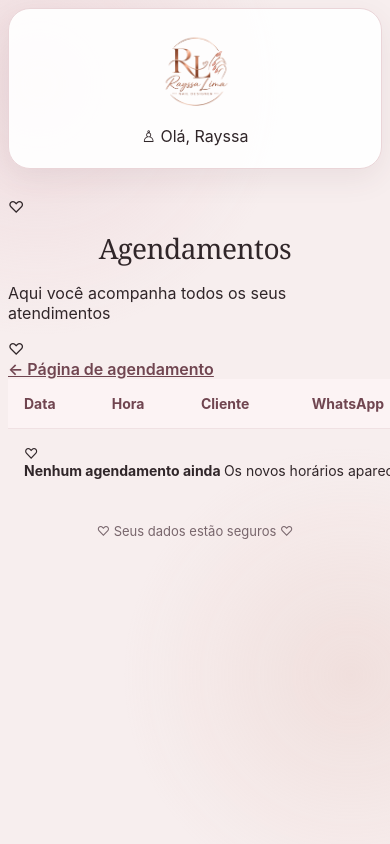
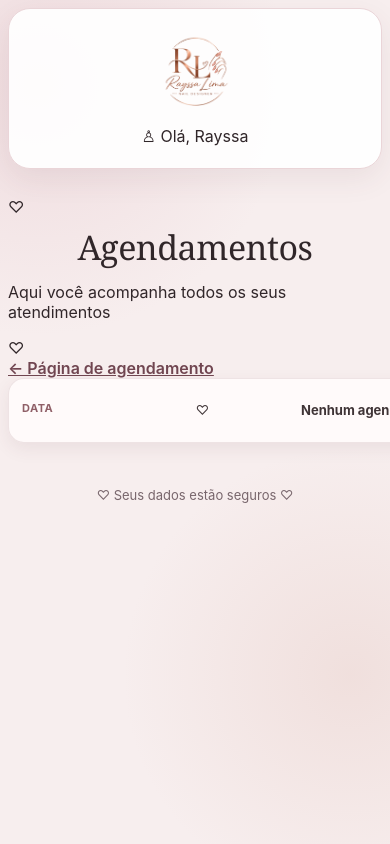
Before and after one commit to viniciusmacciel18-rgb/Agendamentos-, a Flask app: template templates/admin.html in a window 390 px wide; the page is wider, and only the part inside the window is pictured. Run offline with Flask 3, Linux system fonts and the light colour scheme; the template is opened without the code that fills it, so the values that code supplies are empty; some libraries are stand-ins or nearby versions.

Commit message:
Update style.css

```diff
--- a/static/style.css
+++ b/static/style.css
@@ -953,3 +953,260 @@ footer {
         letter-spacing: 2px;
     }
 }
+/* =========================================================
+   AJUSTE RESPONSIVO — PAINEL DE AGENDAMENTOS NO CELULAR
+   ========================================================= */
+
+@media (max-width: 700px) {
+
+    /* Evita qualquer conteúdo ultrapassar a tela */
+    html,
+    body {
+        width: 100%;
+        max-width: 100%;
+        overflow-x: hidden;
+    }
+
+    body {
+        padding: 12px;
+    }
+
+    /* Cartão principal */
+    .card {
+        width: 100%;
+        max-width: 100%;
+        box-sizing: border-box;
+    }
+
+    /* Título */
+    h1 {
+        font-size: 38px;
+        line-height: 1.1;
+        margin-top: 12px;
+    }
+
+    /* Texto abaixo do título */
+    .sub {
+        font-size: 14px;
+        line-height: 1.5;
+        padding: 0 8px;
+    }
+
+    /* =====================================================
+       PAINEL ADMINISTRATIVO
+       ===================================================== */
+
+    /* Área que contém a tabela */
+    .admin-card,
+    .appointments-card,
+    .table-container {
+        width: 100%;
+        max-width: 100%;
+        box-sizing: border-box;
+        overflow: hidden;
+    }
+
+    /* Tabela */
+    table {
+        width: 100%;
+        border-collapse: separate;
+        border-spacing: 0;
+    }
+
+    /* Esconde o cabeçalho da tabela no celular */
+    table thead {
+        display: none;
+    }
+
+    /* Cada linha vira um cartão */
+    table tbody,
+    table tr {
+        display: block;
+        width: 100%;
+    }
+
+    table tr {
+        box-sizing: border-box;
+        margin: 0 0 16px 0;
+        padding: 16px;
+        background: rgba(255, 250, 250, 0.95);
+        border: 1px solid rgba(143, 95, 103, 0.15);
+        border-radius: 18px;
+        box-shadow: 0 6px 18px rgba(90, 55, 60, 0.08);
+    }
+
+    /* Cada célula ocupa uma linha */
+    table td {
+        display: flex;
+        align-items: flex-start;
+        justify-content: space-between;
+        gap: 12px;
+        width: 100%;
+        min-width: 0;
+        box-sizing: border-box;
+        padding: 9px 0;
+        border: none;
+        text-align: right;
+        font-size: 14px;
+        line-height: 1.4;
+        word-break: break-word;
+        overflow-wrap: anywhere;
+    }
+
+    /* Linha separadora suave */
+    table td + td {
+        border-top: 1px solid rgba(143, 95, 103, 0.08);
+    }
+
+    /* Nomes dos campos */
+    table td::before {
+        flex: 0 0 92px;
+        text-align: left;
+        font-weight: 700;
+        color: #8f5f67;
+        font-size: 12px;
+        text-transform: uppercase;
+        letter-spacing: 0.5px;
+    }
+
+    /* Data */
+    table td:nth-child(1)::before {
+        content: "Data";
+    }
+
+    /* Hora */
+    table td:nth-child(2)::before {
+        content: "Hora";
+    }
+
+    /* Cliente */
+    table td:nth-child(3)::before {
+        content: "Cliente";
+    }
+
+    /* WhatsApp */
+    table td:nth-child(4)::before {
+        content: "WhatsApp";
+    }
+
+    /* Serviço */
+    table td:nth-child(5)::before {
+        content: "Serviço";
+    }
+
+    /* Observação */
+    table td:nth-child(6)::before {
+        content: "Observação";
+    }
+
+    /* Ação */
+    table td:nth-child(7)::before {
+        content: "Ação";
+    }
+
+    /* Texto das células */
+    table td {
+        color: #3f3436;
+    }
+
+    /* Serviço pode ocupar mais espaço */
+    table td:nth-child(5) {
+        align-items: flex-start;
+    }
+
+    /* Observação */
+    table td:nth-child(6) {
+        align-items: flex-start;
+    }
+
+    /* Botão cancelar */
+    table td:nth-child(7) {
+        display: flex;
+        justify-content: center;
+        padding-top: 14px;
+        margin-top: 4px;
+    }
+
+    table td:nth-child(7)::before {
+        display: none;
+    }
+
+    table td:nth-child(7) form {
+        width: 100%;
+    }
+
+    table td:nth-child(7) button,
+    table td:nth-child(7) input[type="submit"] {
+        width: 100%;
+        min-height: 44px;
+        border-radius: 999px;
+        font-size: 14px;
+        font-weight: 600;
+        cursor: pointer;
+    }
+
+    /* =====================================================
+       LINK "PÁGINA DE AGENDAMENTO"
+       ===================================================== */
+
+    a {
+        max-width: 100%;
+    }
+
+    /* =====================================================
+       LOGO / CABEÇALHO
+       ===================================================== */
+
+    .logo img {
+        max-width: 145px;
+        height: auto;
+    }
+
+    /* =====================================================
+       MENSAGEM QUANDO NÃO HÁ AGENDAMENTOS
+       ===================================================== */
+
+    .empty,
+    .no-appointments {
+        width: 100%;
+        box-sizing: border-box;
+        text-align: center;
+        padding: 28px 16px;
+        font-size: 15px;
+        line-height: 1.5;
+    }
+}
+
+
+/* =========================================================
+   CELULARES PEQUENOS
+   ========================================================= */
+
+@media (max-width: 390px) {
+
+    body {
+        padding: 8px;
+    }
+
+    h1 {
+        font-size: 34px;
+    }
+
+    .logo img {
+        max-width: 125px;
+    }
+
+    table tr {
+        padding: 13px;
+        border-radius: 16px;
+    }
+
+    table td {
+        font-size: 13px;
+    }
+
+    table td::before {
+        flex-basis: 82px;
+        font-size: 11px;
+    }
+}
```
